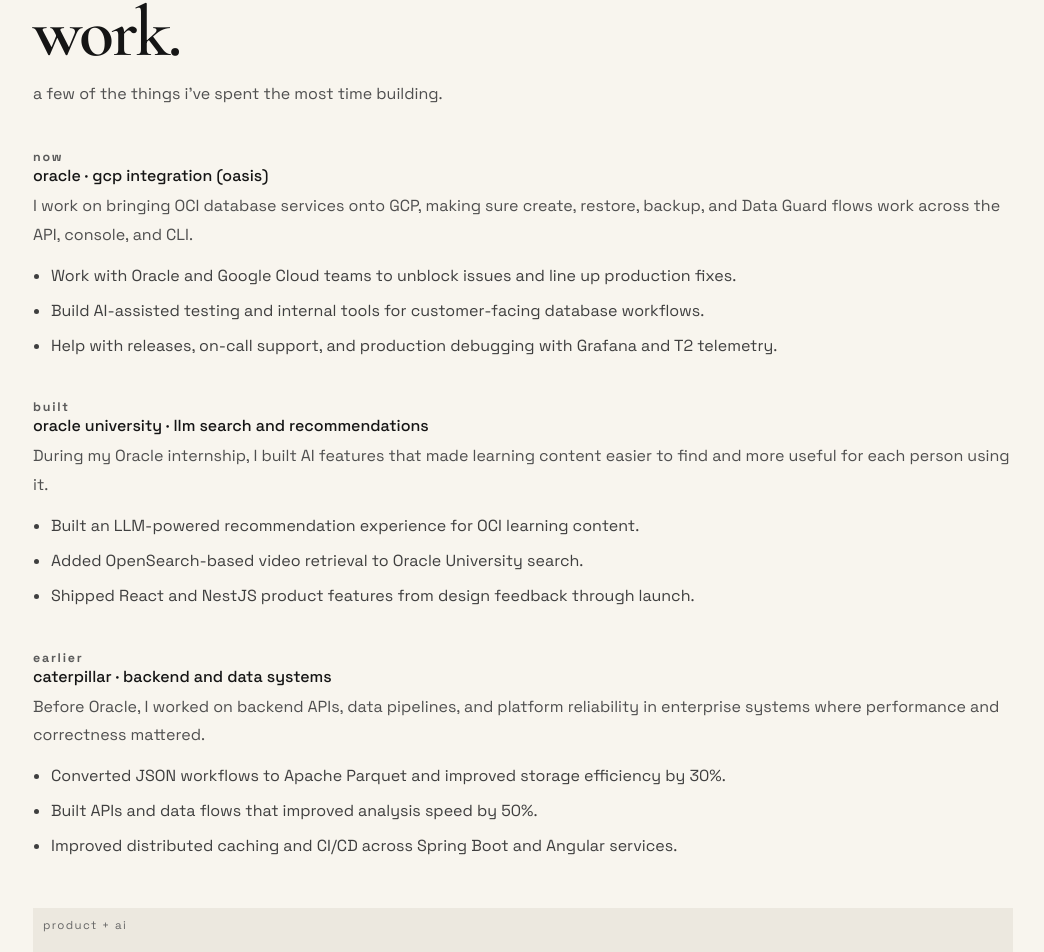
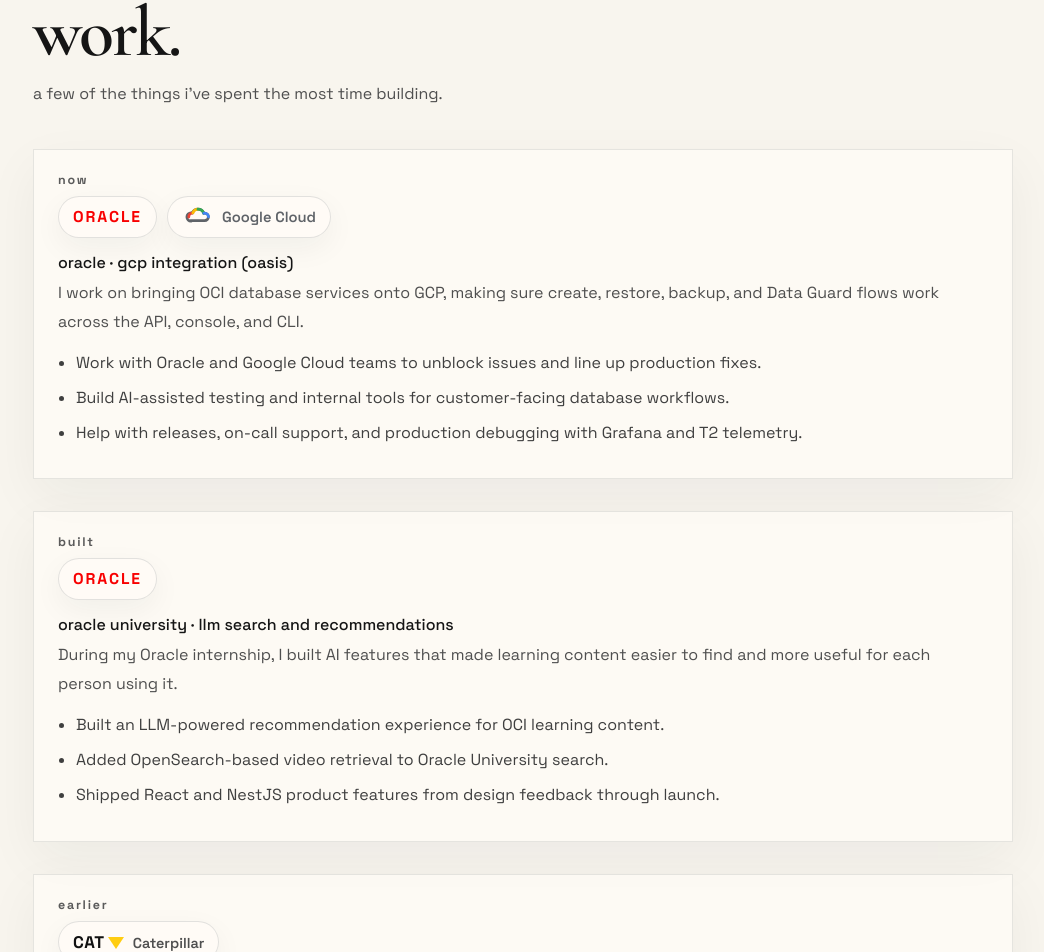
Before and after one commit to SpeciLiam/PersonalWebsite, a Next.js app: page /work in a window 1280 px wide. Shown: the part 118-1070 px from the top of the page, without its empty margins (117-1161 px from the left). Built offline with nearby package versions, Linux system fonts and the light colour scheme.

Commit message:
Add company marks to work page

```diff
--- a/src/app/page.module.css
+++ b/src/app/page.module.css
@@ -152,6 +152,13 @@
   display: block;
 }
 
+.timelineCard {
+  padding: 22px 24px 24px;
+  border: 1px solid rgba(19, 34, 41, 0.1);
+  background: rgba(255, 252, 247, 0.72);
+  box-shadow: 0 18px 50px rgba(19, 34, 41, 0.05);
+}
+
 .linkCard h2 {
   margin-top: 6px;
   font-size: clamp(1.8rem, 4vw, 2.4rem);
--- a/src/app/site.ts
+++ b/src/app/site.ts
@@ -11,9 +11,20 @@
   { label: "contact", href: "/contact" },
 ];
 
-export const work = [
+export type WorkBrand = "oracle" | "googleCloud" | "caterpillar";
+
+export type WorkItem = {
+  eyebrow: string;
+  brands: WorkBrand[];
+  title: string;
+  body: string;
+  points: string[];
+};
+
+export const work: WorkItem[] = [
   {
     eyebrow: "Now",
+    brands: ["oracle", "googleCloud"],
     title: "Oracle · GCP Integration (Oasis)",
     body:
       "I work on bringing OCI database services onto GCP, making sure create, restore, backup, and Data Guard flows work across the API, console, and CLI.",
@@ -25,6 +36,7 @@
   },
   {
     eyebrow: "Built",
+    brands: ["oracle"],
     title: "Oracle University · LLM Search and Recommendations",
     body:
       "During my Oracle internship, I built AI features that made learning content easier to find and more useful for each person using it.",
@@ -36,6 +48,7 @@
   },
   {
     eyebrow: "Earlier",
+    brands: ["caterpillar"],
     title: "Caterpillar · Backend and Data Systems",
     body:
       "Before Oracle, I worked on backend APIs, data pipelines, and platform reliability in enterprise systems where performance and correctness mattered.",
--- a/src/app/work/page.tsx
+++ b/src/app/work/page.tsx
@@ -1,4 +1,5 @@
 import { SiteHeader } from "@/components/SiteHeader";
+import { CompanyMarks } from "@/components/CompanyMarks";
 import { projects, work } from "../site";
 import styles from "../page.module.css";
 
@@ -22,6 +23,7 @@
             {work.map((item) => (
               <article key={item.title} className={styles.timelineCard}>
                 <p className={styles.timelineEyebrow}>{item.eyebrow}</p>
+                <CompanyMarks brands={item.brands} />
                 <h3>{item.title}</h3>
                 <p className={styles.timelineBody}>{item.body}</p>
                 <ul className={styles.pointList}>
--- /dev/null
+++ b/src/components/CompanyMarks.tsx
@@ -0,0 +1,93 @@
+import type { WorkBrand } from "@/app/site";
+import styles from "./company-marks.module.css";
+
+function OracleMark() {
+  return <span className={styles.oracleWordmark}>ORACLE</span>;
+}
+
+function GoogleCloudMark() {
+  return (
+    <span className={styles.googleCloudWrap}>
+      <svg
+        className={styles.googleCloudIcon}
+        viewBox="0 0 64 48"
+        aria-hidden="true"
+      >
+        <path
+          d="M19 33c-4.9 0-9-4-9-9s4.1-9 9-9c.9 0 1.8.1 2.7.4A13.2 13.2 0 0 1 34 7c5.7 0 10.7 3.5 12.7 8.8.6-.2 1.3-.3 2-.3 4.6 0 8.3 3.7 8.3 8.2S53.3 32 48.7 32H19Z"
+          fill="none"
+          stroke="currentColor"
+          strokeWidth="6"
+          strokeLinecap="round"
+          strokeLinejoin="round"
+        />
+        <path
+          d="M14 24c0-5 4-9 9-9"
+          fill="none"
+          stroke="#EA4335"
+          strokeWidth="6"
+          strokeLinecap="round"
+        />
+        <path
+          d="M23 15c2-5.3 6.1-8 11-8"
+          fill="none"
+          stroke="#FBBC05"
+          strokeWidth="6"
+          strokeLinecap="round"
+        />
+        <path
+          d="M34 7c5.7 0 10.7 3.5 12.7 8.8"
+          fill="none"
+          stroke="#34A853"
+          strokeWidth="6"
+          strokeLinecap="round"
+        />
+        <path
+          d="M46.7 15.8c.6-.2 1.3-.3 2-.3 4.6 0 8.3 3.7 8.3 8.2"
+          fill="none"
+          stroke="#4285F4"
+          strokeWidth="6"
+          strokeLinecap="round"
+        />
+      </svg>
+      <span className={styles.googleCloudText}>Google Cloud</span>
+    </span>
+  );
+}
+
+function CaterpillarMark() {
+  return (
+    <span className={styles.caterpillarWordmark}>
+      <span className={styles.catText}>CAT</span>
+      <span className={styles.catTriangle} aria-hidden="true" />
+      <span className={styles.caterpillarText}>Caterpillar</span>
+    </span>
+  );
+}
+
+const brandMap: Record<WorkBrand, { label: string; node: React.ReactNode }> = {
+  oracle: {
+    label: "Oracle",
+    node: <OracleMark />,
+  },
+  googleCloud: {
+    label: "Google Cloud",
+    node: <GoogleCloudMark />,
+  },
+  caterpillar: {
+    label: "Caterpillar",
+    node: <CaterpillarMark />,
+  },
+};
+
+export function CompanyMarks({ brands }: { brands: WorkBrand[] }) {
+  return (
+    <div className={styles.markRow} aria-label="Company logos">
+      {brands.map((brand) => (
+        <div key={brand} className={styles.markChip} aria-label={brandMap[brand].label}>
+          {brandMap[brand].node}
+        </div>
+      ))}
+    </div>
+  );
+}
--- /dev/null
+++ b/src/components/company-marks.module.css
@@ -0,0 +1,89 @@
+.markRow {
+  display: flex;
+  flex-wrap: wrap;
+  gap: 10px;
+  margin: 8px 0 14px;
+}
+
+.markChip {
+  display: inline-flex;
+  align-items: center;
+  min-height: 42px;
+  padding: 9px 14px;
+  border: 1px solid rgba(19, 34, 41, 0.12);
+  border-radius: 999px;
+  background: rgba(255, 252, 247, 0.82);
+  box-shadow: 0 10px 30px rgba(19, 34, 41, 0.05);
+}
+
+.oracleWordmark {
+  color: #f80000;
+  font-size: 0.98rem;
+  font-weight: 700;
+  letter-spacing: 0.12em;
+}
+
+.googleCloudWrap {
+  display: inline-flex;
+  align-items: center;
+  gap: 10px;
+  color: #5f6368;
+}
+
+.googleCloudIcon {
+  width: 30px;
+  height: 22px;
+  flex: 0 0 auto;
+}
+
+.googleCloudText {
+  color: #5f6368;
+  font-size: 0.92rem;
+  font-weight: 600;
+}
+
+.caterpillarWordmark {
+  display: inline-flex;
+  align-items: baseline;
+  gap: 3px;
+  color: #111;
+}
+
+.catText {
+  font-size: 1.05rem;
+  font-weight: 800;
+  letter-spacing: 0.03em;
+}
+
+.catTriangle {
+  width: 0;
+  height: 0;
+  border-left: 8px solid transparent;
+  border-right: 8px solid transparent;
+  border-top: 12px solid #ffcd11;
+  transform: translateY(1px);
+}
+
+.caterpillarText {
+  margin-left: 6px;
+  color: #4f4f4f;
+  font-size: 0.9rem;
+  font-weight: 600;
+}
+
+@media (max-width: 640px) {
+  .markChip {
+    min-height: 38px;
+    padding: 8px 12px;
+  }
+
+  .oracleWordmark,
+  .catText {
+    font-size: 0.92rem;
+  }
+
+  .googleCloudText,
+  .caterpillarText {
+    font-size: 0.84rem;
+  }
+}
```
